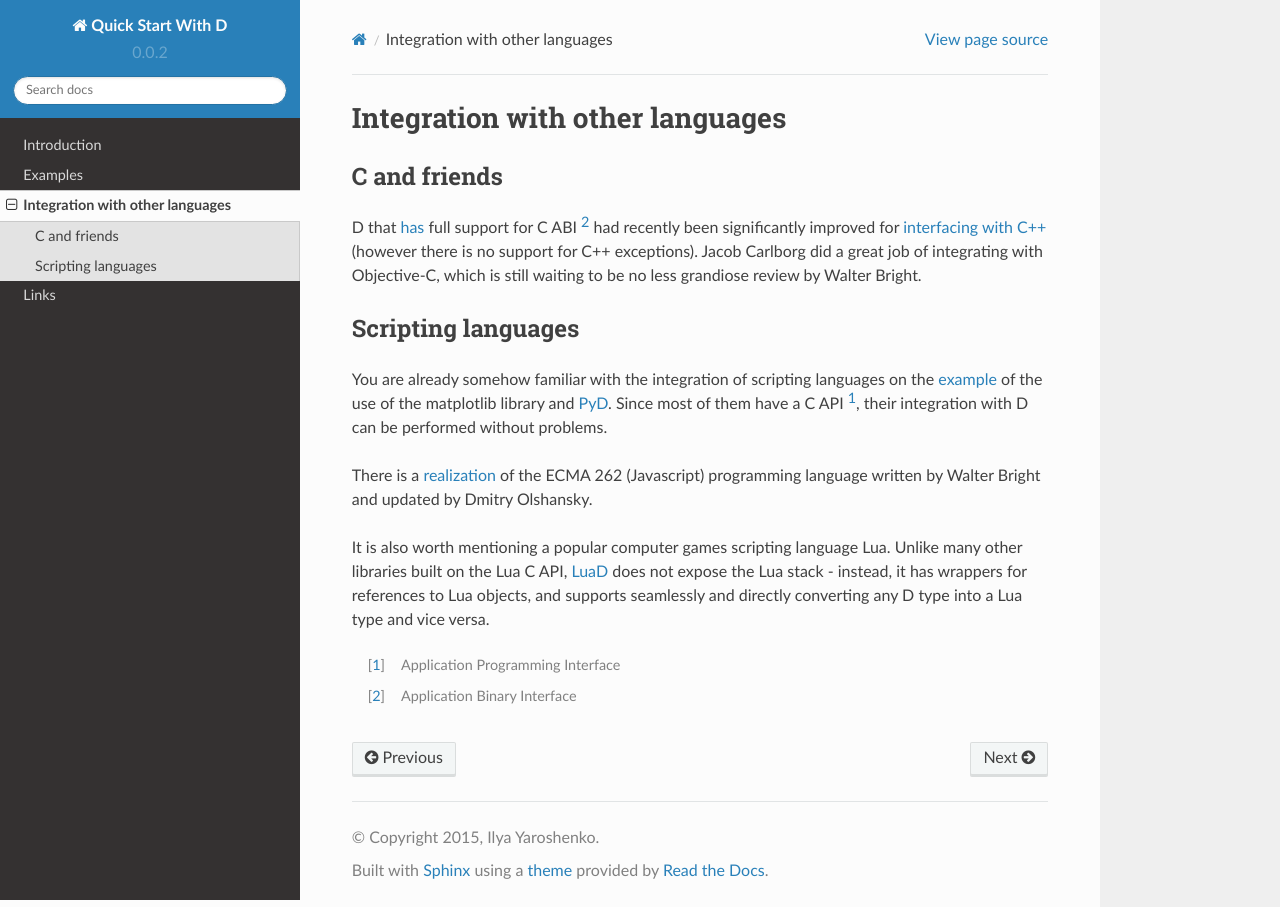
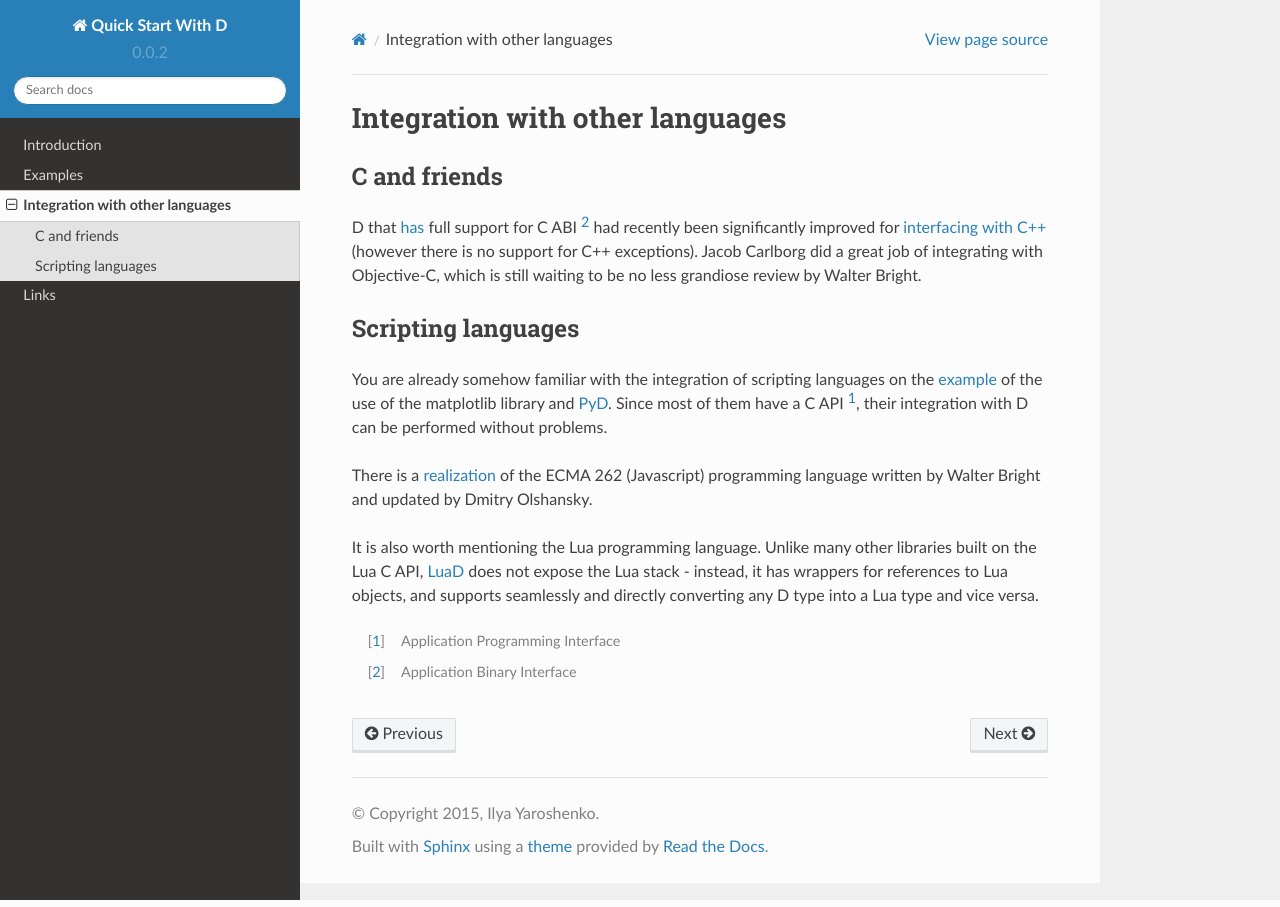
Before and after one commit to andralex/thenextafterc, a Sphinx documentation site: the page built from docs/source/integration.rst, in a window 1280 px wide. Built offline with Sphinx 7.4.7 and the Read the Docs theme 2.0.0, drawn with Linux system fonts in a browser that asks for light colours.

Commit message:
minor fix

```diff
--- a/docs/source/integration.rst
+++ b/docs/source/integration.rst
@@ -13,7 +13,7 @@ You are already somehow familiar with the integration of scripting languages on
 
 There is a `realization <https://github.com/DigitalMars/DMDScript>`_ of the ECMA 262 (Javascript) programming language written by Walter Bright and updated by Dmitry Olshansky.
 
-It is also worth mentioning a popular computer games scripting language Lua. Unlike many other libraries built on the Lua C API, `LuaD <https://github.com/JakobOvrum/LuaD>`_ does not expose the Lua stack - instead, it has wrappers for references to Lua objects, and supports seamlessly and directly converting any D type into a Lua type and vice versa.
+It is also worth mentioning the Lua programming language. Unlike many other libraries built on the Lua C API, `LuaD <https://github.com/JakobOvrum/LuaD>`_ does not expose the Lua stack - instead, it has wrappers for references to Lua objects, and supports seamlessly and directly converting any D type into a Lua type and vice versa.
 
 .. [#API] Application Programming Interface
 .. [#ABI] Application Binary Interface
```
